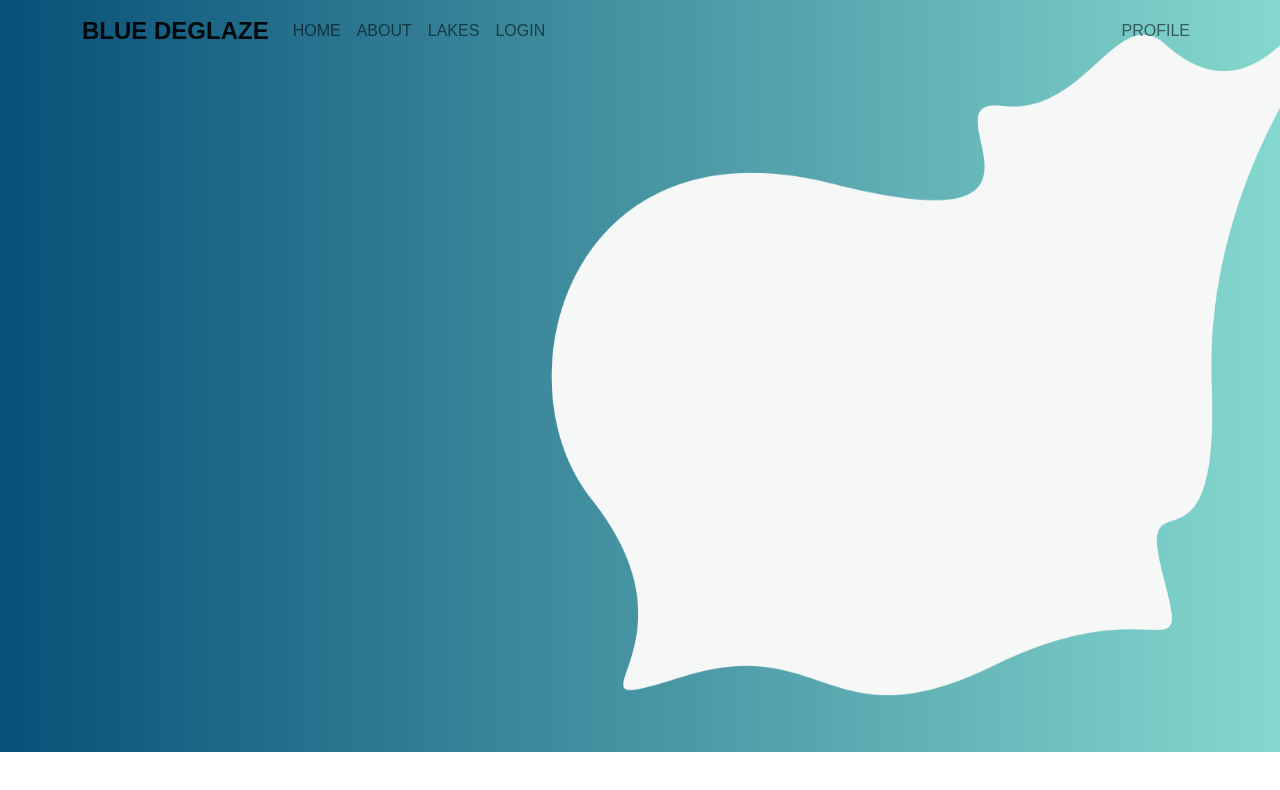
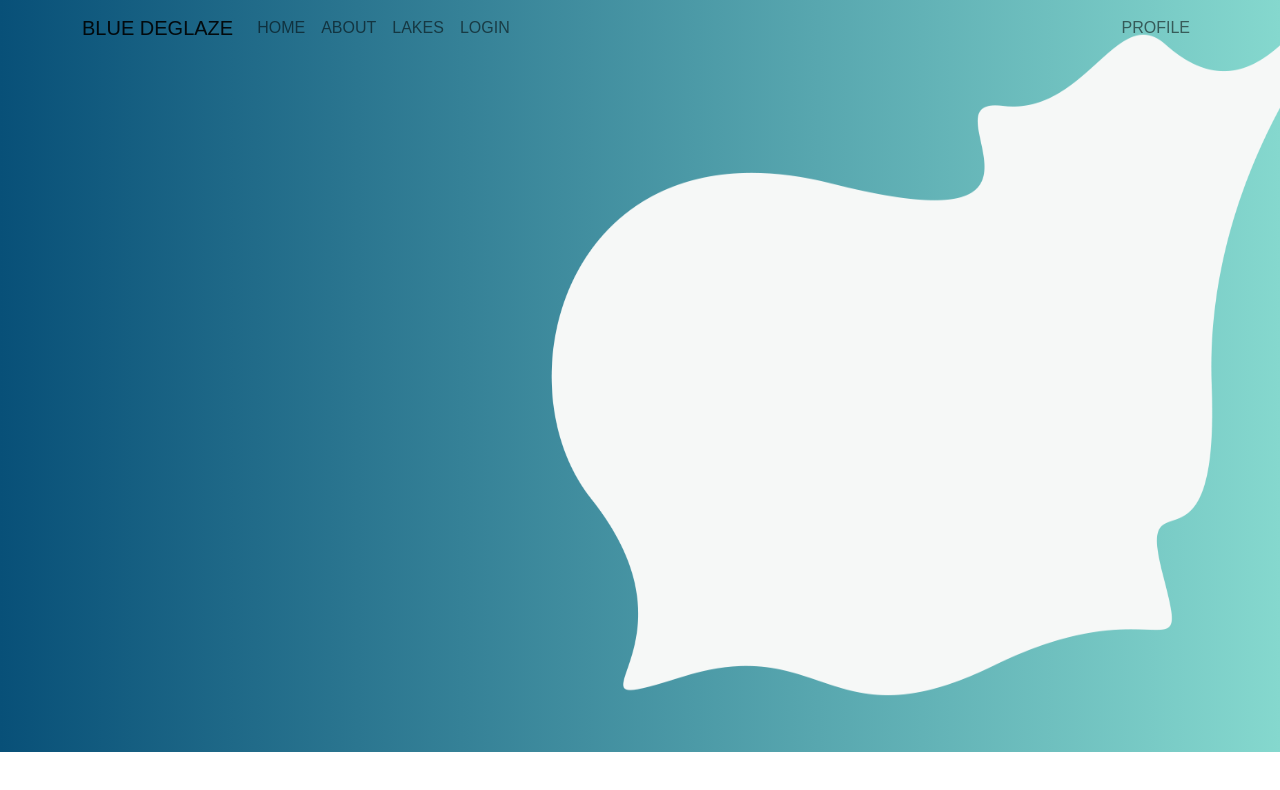
Before and after one commit to linablum/cab-bluedeglaze, a React (Create React App) app in the folder client/: page / in a window 1280 px wide. Shown: the top 790 px of the page. Built offline with nearby package versions, Linux system fonts and the light colour scheme.

Commit message:
style navbar

```diff
--- a/client/src/components/NavBar.css
+++ b/client/src/components/NavBar.css
@@ -1,12 +1,5 @@
-.navbar-brand,
-.navbar-brand:hover {
-  text-transform: uppercase;
-  font-weight: bold;
-  font-size: 24px;
-  color: #fafcfd;
-}
-
-.custom_nav-container .nav_search-btn {
+/* .custom_nav-container .nav_search-btn {
+  background-image: url(../images/search-icon.png);
   background-size: 22px;
   background-repeat: no-repeat;
   background-position-y: 7px;
@@ -14,34 +7,39 @@
   height: 35px;
   padding: 0;
   border: none;
-}
+} */
 
-.navbar-brand {
-  display: -webkit-box;
-  display: -ms-flexbox;
-  display: flex;
-  -webkit-box-align: center;
-  -ms-flex-align: center;
-  align-items: center;
-}
-
-.navbar-brand span {
+/* .navbar-brand span {
   font-size: 20px;
   font-weight: 700;
   color: #f9fcfb;
   margin-top: 5px;
   text-transform: uppercase;
+} */
+
+/* .custom_nav-container {
+  z-index: 99999;
+  padding: 5px 0;
+} */
+
+.Header {
+  margin: 0 auto;
 }
 
-.custom_nav-container {
-  z-index: 99999;
-  padding: 5px 0;
+.custom_nav-container.navbar-expand-lg .navbar-nav .nav-link {
+  padding: 10px 30px;
+  color: #f9fcfb;
+  text-align: center;
+  text-transform: uppercase;
 }
 
-.custom_nav-container .navbar-toggler {
-  outline: none;
+.navbar-toggler {
+  background-position: center;
+  color: #ffffff !important;
+  border: none;
 }
 
-.custom_nav-container .navbar-toggler .navbar-toggler-icon {
+.navbar-toggler-icon {
+  background-image: url(../assets/menu.png) !important;
   background-size: 40px;
 }
--- a/client/src/components/NavBar.jsx
+++ b/client/src/components/NavBar.jsx
@@ -1,12 +1,18 @@
-import { Navbar, Nav, Container } from "react-bootstrap";
+import React from "react";
 import "./NavBar.css";
+import Navbar from "react-bootstrap/Navbar";
+import Nav from "react-bootstrap/Nav";
+import Container from "react-bootstrap/Container";
 
 function NavBar() {
   return (
     <Navbar collapseOnSelect expand="lg">
       <Container>
         <Navbar.Brand href="#home">BLUE DEGLAZE</Navbar.Brand>
-        <Navbar.Toggle aria-controls="responsive-navbar-nav" />
+        <Navbar.Toggle
+          className="navbar-toggler"
+          aria-controls="responsive-navbar-nav"
+        />
         <Navbar.Collapse id="responsive-navbar-nav">
           <Nav className="me-auto">
             <Nav.Link href="#home">HOME</Nav.Link>
```
Also changed, not shown: client/src/assets/menu.png (added), 1 other file (tests, documents, lock files or other folders).
